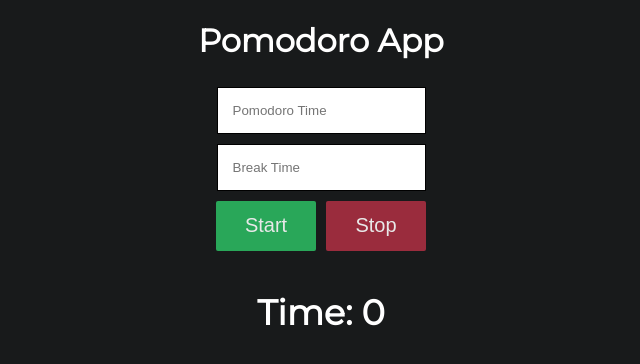
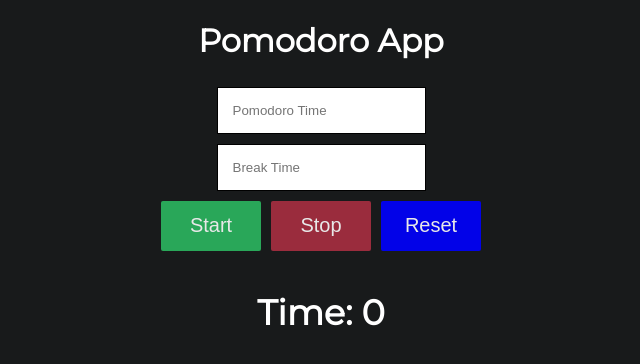
Before and after one commit to luan0ap/pomodoro-app, a React (Create React App) app: page / in a window 1280 px wide. Shown: the top 364 px of the page, without its empty margins (319-959 px from the left). Built offline with nearby package versions, Linux system fonts and the light colour scheme.

Commit message:
functions: getValues and resetTimer

```diff
--- a/src/App.js
+++ b/src/App.js
@@ -13,13 +13,21 @@ class App extends Component {
   startTimer () {
     this.counterTimer = setInterval(() => {
       this.setState({
-        timer: this.state.timer + 1
+        timer: this.value --
       })
-    }, 1000);
+    }, 1000)
   }
 
   stopTimer () {
     clearInterval(this.counterTimer)
+  }
+
+  resetTimer() {
+    this.value = 0
+  }
+
+  getValue(e) {
+    this.value = e.target.value
   }
 
   render() {
@@ -27,7 +35,10 @@ class App extends Component {
       <AppContent
       startTimer={this.startTimer.bind(this)}
       stopTimer={this.stopTimer.bind(this)}
+      resetTimer={this.resetTimer.bind(this)}
+      getValue={this.getValue.bind(this)}
       timer={this.state.timer}
+
       />
     )
   }
--- a/src/components/Actions.js
+++ b/src/components/Actions.js
@@ -25,10 +25,15 @@ const StopButton = Button.extend`
   background: #A92F41
 `
 
-const Actions = ({startTimer, stopTimer}) => (
+const ResetButton = Button.extend`
+  background: blue
+`
+
+const Actions = ({startTimer, stopTimer, resetTimer}) => (
   <div className='actions'>
     <StartButton onClick={startTimer}> Start </StartButton>
     <StopButton onClick={stopTimer}> Stop </StopButton>
+    <ResetButton onClick={resetTimer}> Reset </ResetButton>
   </div>
 )
 
--- a/src/components/AppContent.js
+++ b/src/components/AppContent.js
@@ -3,11 +3,11 @@ import Actions from './Actions'
 import Values from './Values'
 import Timer from './Timer'
 
-const AppContent = ({startTimer, stopTimer, timer}) => (
+const AppContent = ({startTimer, stopTimer, resetTimer, timer, getValue}) => (
   <div className='app'>
     <h1> Pomodoro App </h1>
-    <Values />
-    <Actions startTimer={startTimer} stopTimer={stopTimer} />
+    <Values getValue={getValue} />
+    <Actions startTimer={startTimer} stopTimer={stopTimer} resetTimer={resetTimer} />
     <Timer children={timer} />
   </div>
 )
--- a/src/components/Values.js
+++ b/src/components/Values.js
@@ -7,11 +7,11 @@ const Input = styled.input`
   margin: 5px
 `
 
-const Values = ({handleValues}) => (
+const Values = ({handleValues, getValue}) => (
   <div className='values'>
-      <Input type='text' placeholder='Pomodoro Time'/>
+      <Input type='text' placeholder='Pomodoro Time' onChange={getValue} />
       <br />
-      <Input type='text' placeholder='Break Time' />
+      <Input type='text' placeholder='Break Time' onChange={getValue} />
   </div>
 )
 
```
Also changed, not shown: src/components/Timer.js (line endings or trailing spaces).
